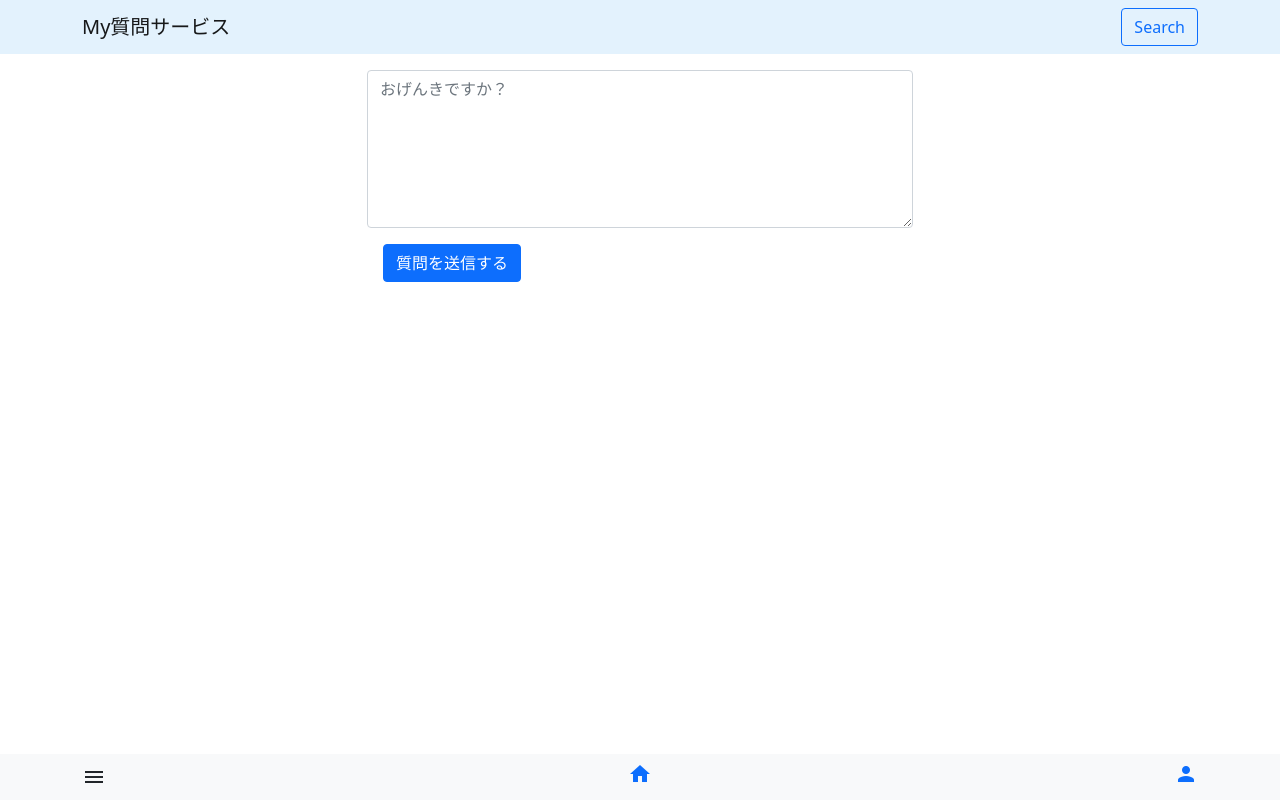
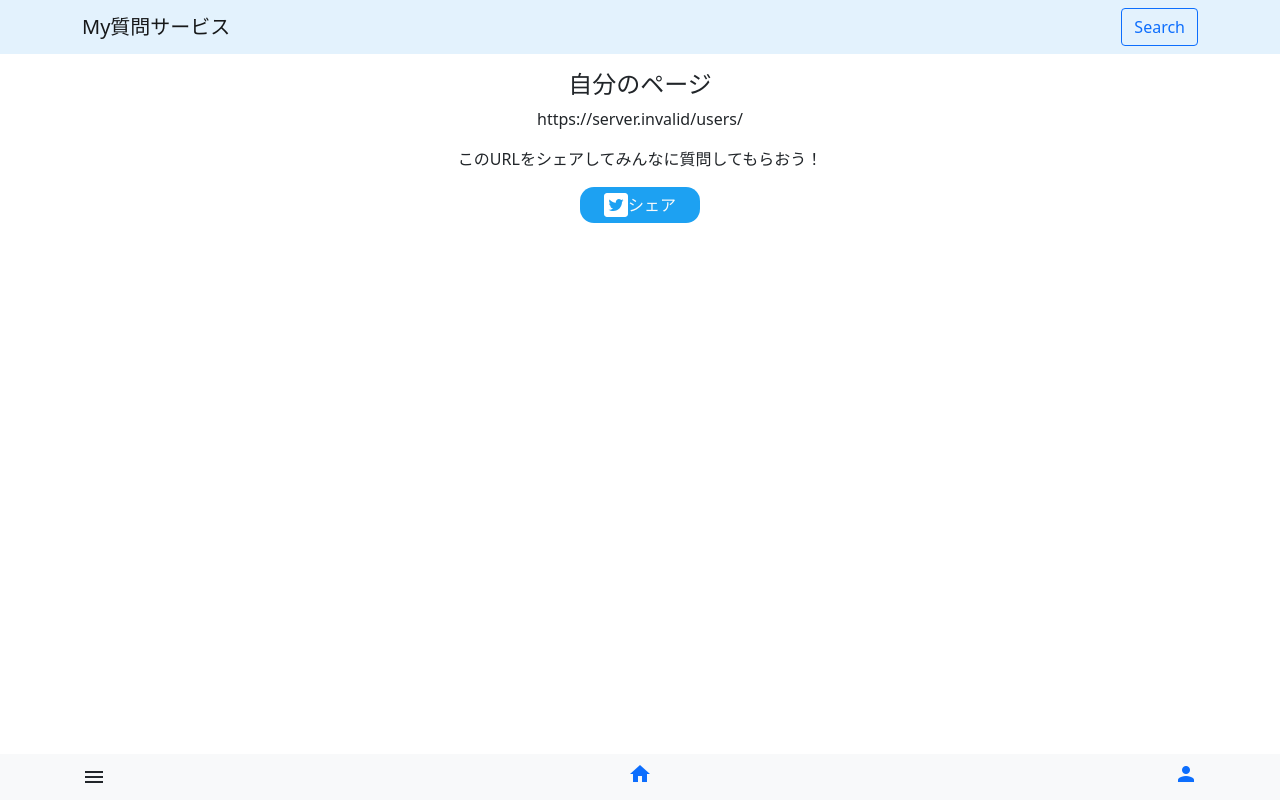
Before and after one commit to motikoma/questionBox, a Next.js app: page /users/me in a window 1280 px wide. Built offline with nearby package versions, Linux system fonts and the light colour scheme; no server answers; the database is empty.

Commit message:
fix: 自分のページを追加

```diff
--- /dev/null
+++ b/pages/users/me.tsx
@@ -0,0 +1,34 @@
+import Layout from "../../components/Layout";
+import TwitterShareButton from "../../components/TwitterShareButton";
+import useAuthentication from "../../fooks/authentication";
+
+const UsersMe = () => {
+  const { user } = useAuthentication();
+  const url = `${process.env.NEXT_PUBLIC_WEB_URL}/users/${user.uid}`;
+
+  if (user === null) {
+    return (
+      <Layout>
+        <p>認証できていません</p>
+      </Layout>
+    );
+  }
+
+  return (
+    <Layout>
+      <section className="text-center">
+        <h1 className="h4">自分のページ</h1>
+        <p className="user-select-all overflow-auto">{url}</p>
+        <p>このURLをシェアしてみんなに質問してもらおう！</p>
+        <div className="d-flex justify-content-center">
+          <TwitterShareButton
+            url={url}
+            text="質問してね！"
+          ></TwitterShareButton>
+        </div>
+      </section>
+    </Layout>
+  );
+};
+
+export default UsersMe;
```
